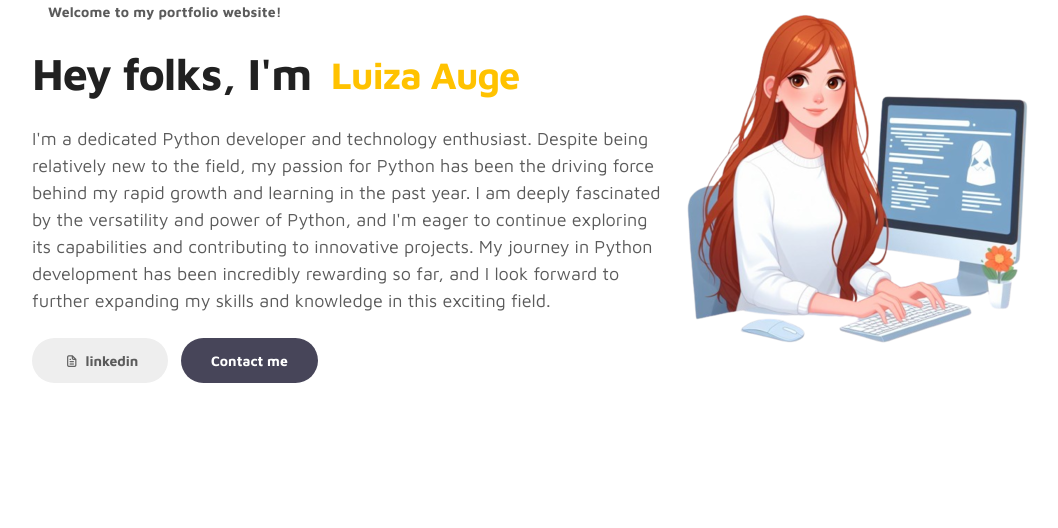
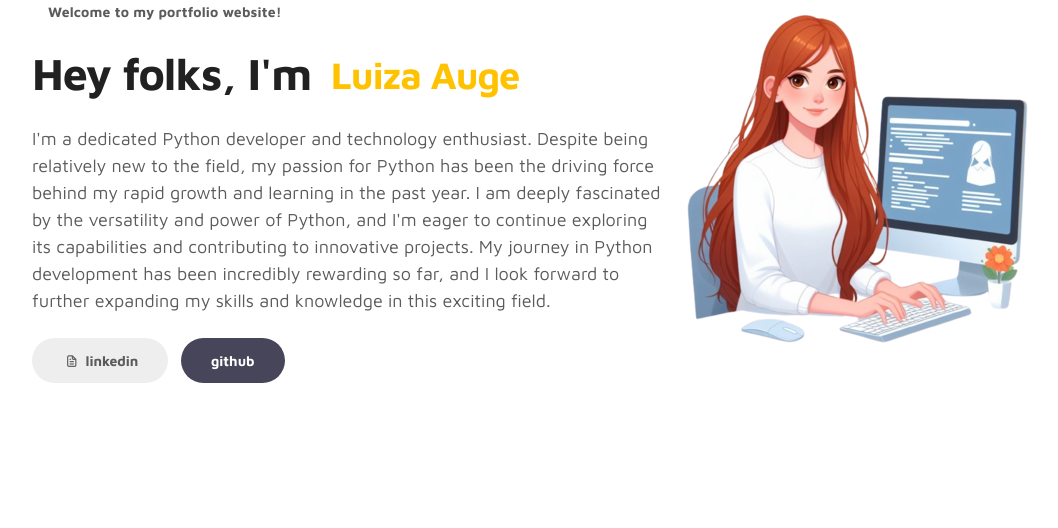
Before and after one commit to luizaauge/portfolio, a Flask app: page / in a window 1280 px wide. Shown: the part 199-727 px from the top of the page, without its empty margins (53-1111 px from the left). Run offline with Flask 3, Linux system fonts and the light colour scheme; some libraries are stand-ins or nearby versions.

Commit message:
adding hosting info to README and github to the website

```diff
--- a/templates/index.html
+++ b/templates/index.html
@@ -87,7 +87,7 @@ https://www.tooplate.com/view/2115-marvel
 
                         <div class="custom-btn-group mt-4">
                           <a href="https://www.linkedin.com/in/luiza-auge-aaab6230b/" class="btn mr-lg-2 custom-btn"><i class='uil uil-file-alt'></i> linkedin</a>
-                          <a href="/contact.html" class="btn custom-btn custom-btn-bg custom-btn-link">Contact me</a>
+                          <a href="https://github.com/luizaauge" class="btn custom-btn custom-btn-bg custom-btn-link">github</a>
                         </div>
                     </div>
                 </div>
```
Also changed, not shown: README.md.
